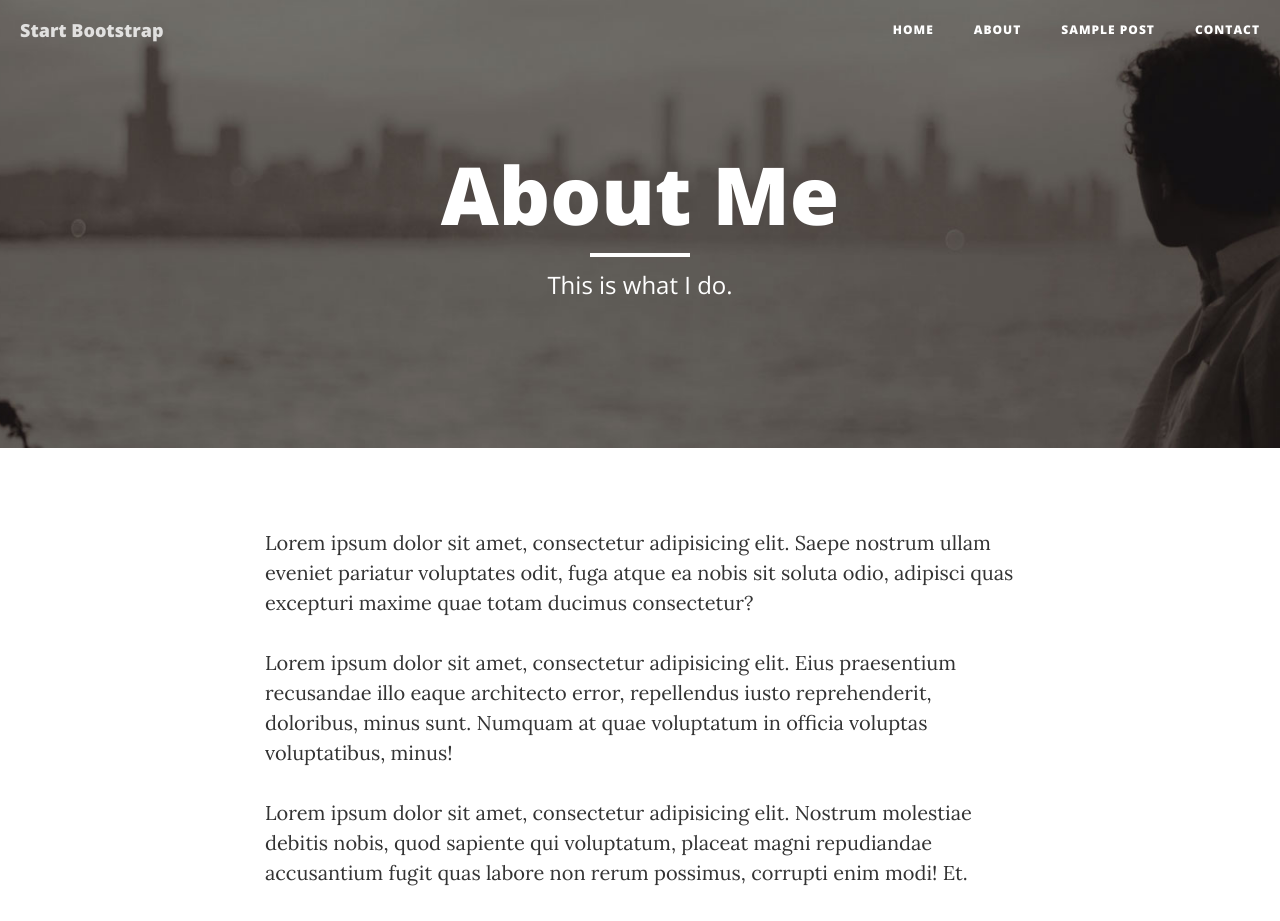
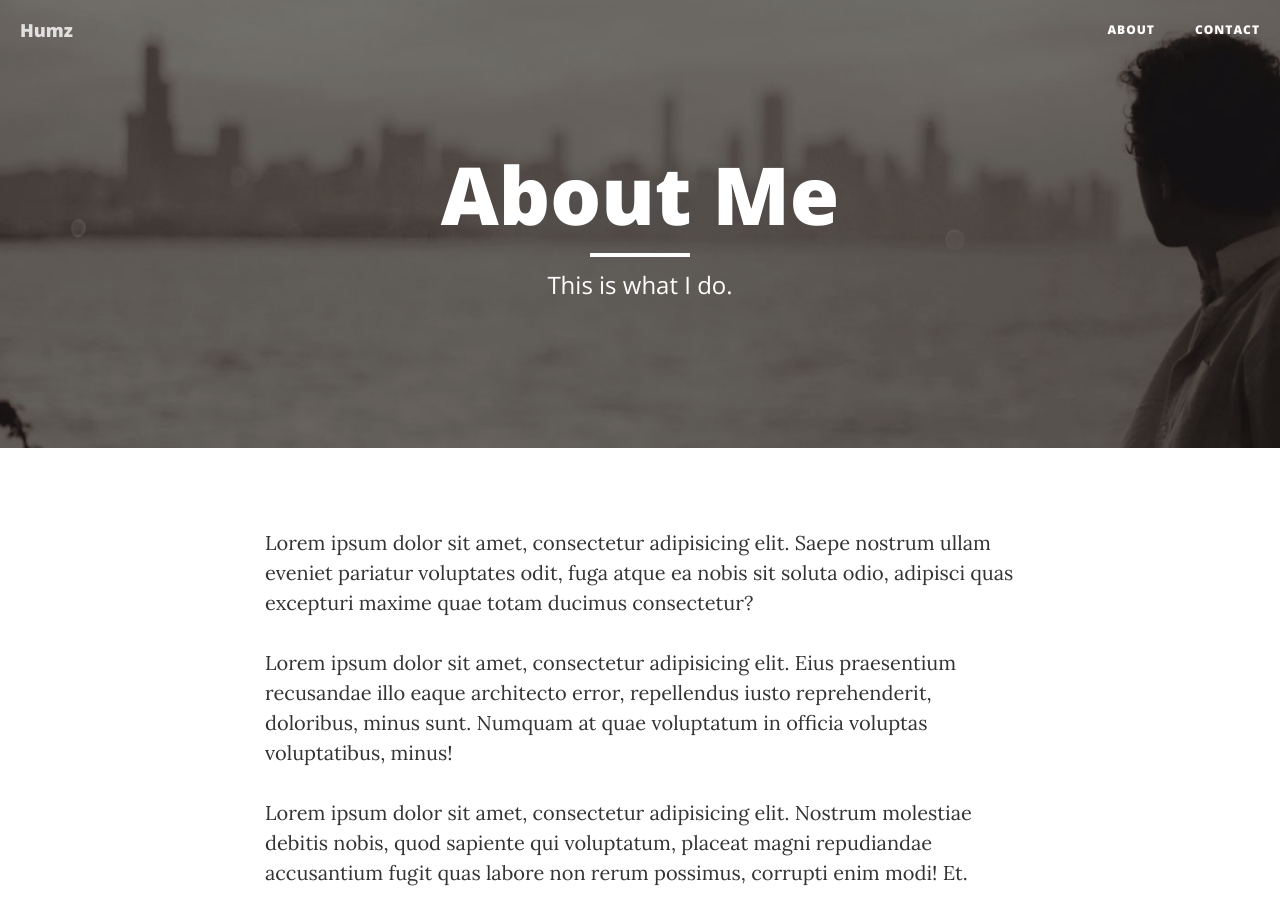
Before and after one commit to nodq/nodq.github.io, a website: page about.html in a window 1280 px wide. Shown: the top 921 px of the page. Drawn offline with nearby package versions, Linux system fonts and the light colour scheme.

Commit message:
Update about.html

```diff
--- a/about.html
+++ b/about.html
@@ -9,7 +9,7 @@
     <meta name="description" content="">
     <meta name="author" content="">
 
-    <title>Clean Blog - About</title>
+    <title>NodQ - About</title>
 
     <!-- Bootstrap Core CSS -->
     <link href="vendor/bootstrap/css/bootstrap.min.css" rel="stylesheet">
@@ -42,20 +42,14 @@
                     <span class="sr-only">Toggle navigation</span>
                     Menu <i class="fa fa-bars"></i>
                 </button>
-                <a class="navbar-brand" href="index.html">Start Bootstrap</a>
+                <a class="navbar-brand" href="index.html">Humz</a>
             </div>
 
             <!-- Collect the nav links, forms, and other content for toggling -->
             <div class="collapse navbar-collapse" id="bs-example-navbar-collapse-1">
                 <ul class="nav navbar-nav navbar-right">
                     <li>
-                        <a href="index.html">Home</a>
-                    </li>
-                    <li>
                         <a href="about.html">About</a>
-                    </li>
-                    <li>
-                        <a href="post.html">Sample Post</a>
                     </li>
                     <li>
                         <a href="contact.html">Contact</a>
```
